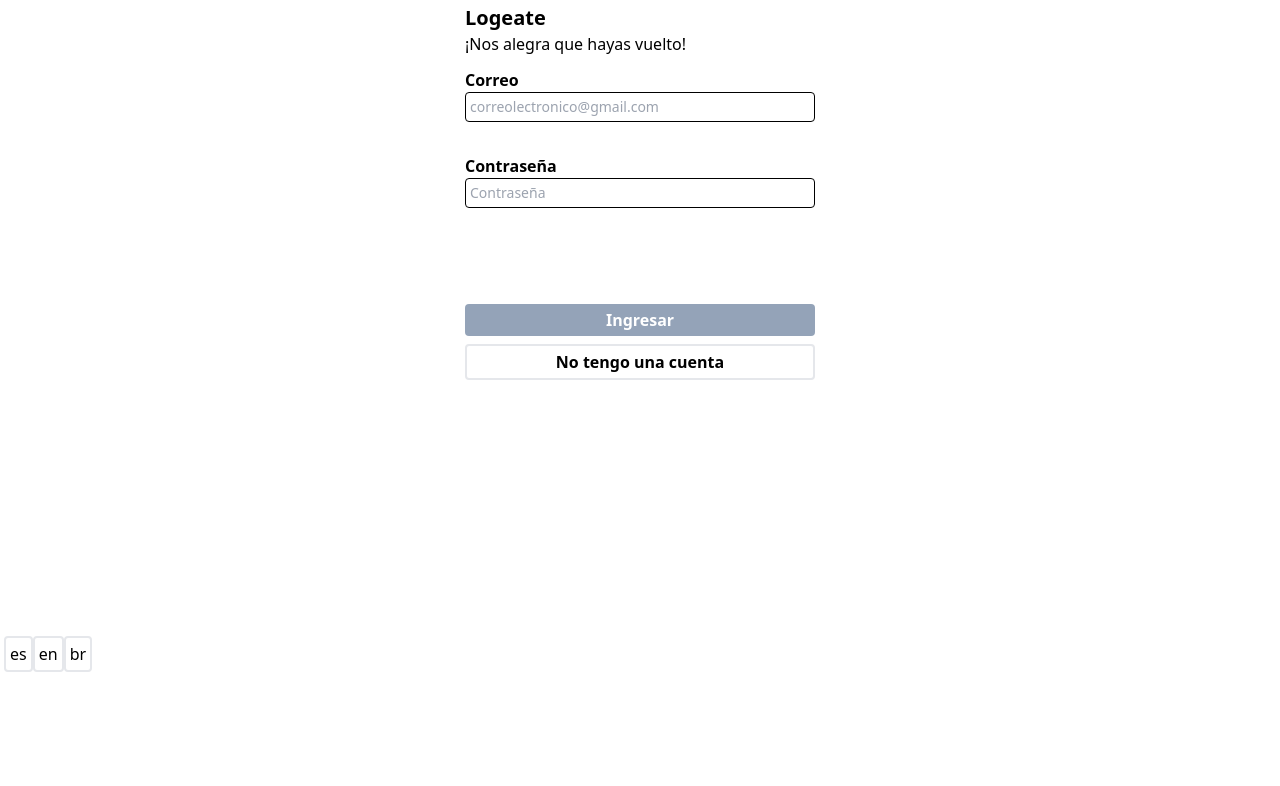
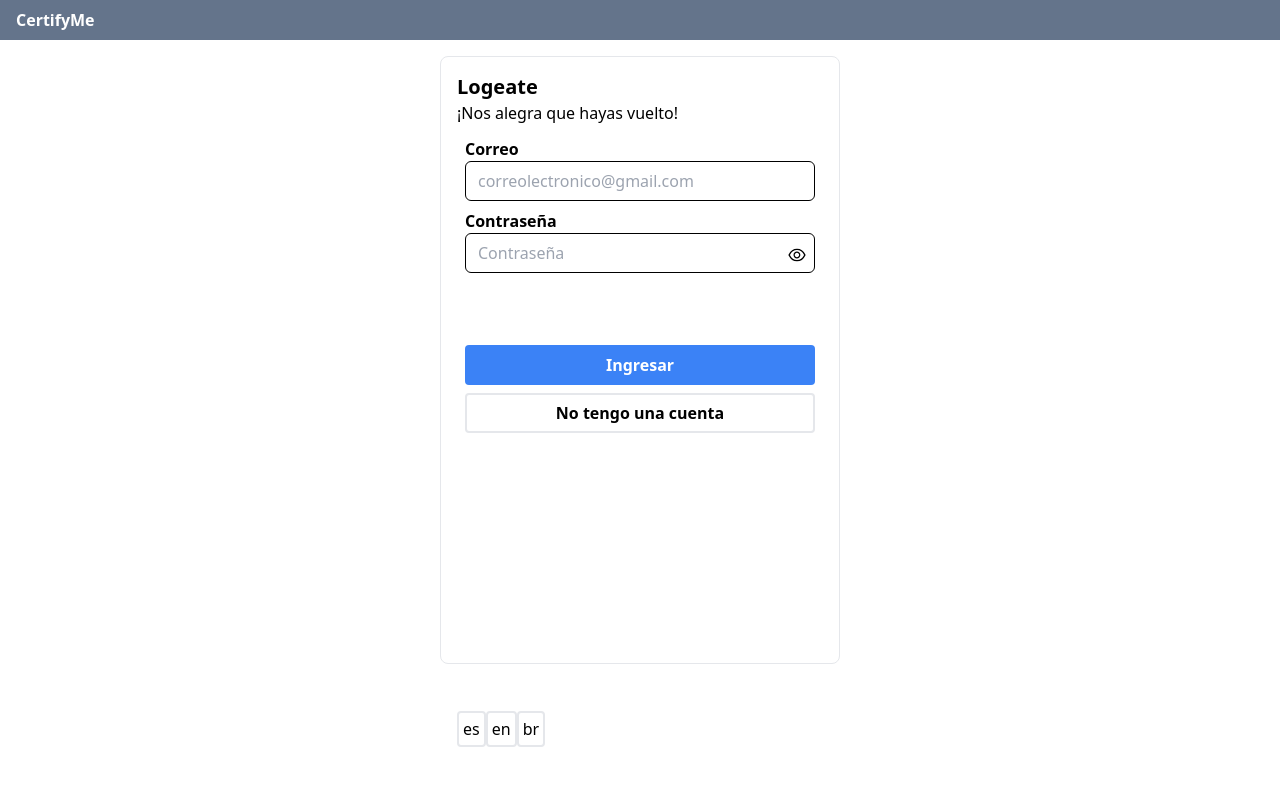
Before and after one commit to No-Country/s9-01-t-php-react, a React (Vite) app in the folder frontend/: page /login in a window 1280 px wide. Shown: the top 786 px of the page. Built offline with nearby package versions, Linux system fonts and the light colour scheme; no server answers.

Commit message:
fixed: Login and Register components, added hook useToast

```diff
--- a/frontend/package.json
+++ b/frontend/package.json
@@ -19,6 +19,7 @@
     "react-icons": "^4.10.1",
     "react-redux": "^8.1.1",
     "react-router-dom": "^6.14.1",
+    "react-toastify": "^9.1.3",
     "xlsx": "https://cdn.sheetjs.com/xlsx-0.20.0/xlsx-0.20.0.tgz"
   },
   "devDependencies": {
--- /dev/null
+++ b/frontend/src/hooks/useToast.jsx
@@ -0,0 +1,38 @@
+import { toast } from "react-toastify";
+import 'react-toastify/dist/ReactToastify.css';
+
+const successOptions = {
+  position: "top-right",
+  autoClose: 2000,
+  hideProgressBar: false,
+  closeOnClick: true,
+  pauseOnHover: true,
+  draggable: true,
+  progress: undefined,
+  theme: "colored"
+};
+
+const errorOptions = {
+  position: "top-right",
+  autoClose: 2000,
+  hideProgressBar: false,
+  closeOnClick: true,
+  pauseOnHover: true,
+  draggable: true,
+  progress: undefined,
+  theme: "colored"
+};
+
+const useToast = () => {
+  const toastSuccess = message => {
+    toast.success(message, successOptions);
+  };
+
+  const toastError = message => {
+    toast.error(message, errorOptions);
+  };
+
+  return { toastSuccess, toastError };
+};
+
+export default useToast;
--- a/frontend/src/pages/login.jsx
+++ b/frontend/src/pages/login.jsx
@@ -4,15 +4,17 @@ import { useNavigate } from "react-router-dom";
 import { useDispatch, useSelector } from "react-redux";
 import { login } from "../features/authSlice";
 import { changeLang } from "../features/langSlice";
-
-const inputStyle = " border-[1px] border-black text-sm p-1 rounded";
+import { AiOutlineEyeInvisible, AiOutlineEye } from "react-icons/ai";
+import useToast from "../hooks/useToast";
 
 const Login = () => {
   const [inputs, setInputs] = useState({
     password: "",
     email: ""
   });
+  const [isVisiblePass, setIsVisiblePass] = useState("password");
   const [loading, setLoading] = useState(false);
+  const [error, setError] = useState({ email: "", password: "" });
   const { login: loginLang } = useSelector(state => state.lang);
   const {
     title,
@@ -28,37 +30,54 @@ const Login = () => {
   const dispatch = useDispatch();
   const navigate = useNavigate();
 
+  const { toastSuccess, toastError } = useToast();
+
   const handlesInputs = e => {
     const { name, value } = e.target;
     setInputs({ ...inputs, [name]: value });
   };
+
   const handleSubmit = e => {
     e.preventDefault();
 
-    /*    if (inputs.password.length < 3) {
-      return setError({ password: "Contraseña demasiado corta" });
-    } */
+    if (inputs.password.length < 6) {
+      return setError({ password: "La contraseña debe ser mas de 5 carácteres" });
+    }
+    loginUser();
+  };
 
+  const loginUser = async () => {
+    try {
       setLoading(true);
-    postRequest(inputs, "/api/v1/auth/login")
-      .then(({ data }) => {
-        const { user, token } = data;
-        dispatch(login({ user, token }));
-      })
-      .catch(e => console.error(e))
-      .finally(() => setLoading(false));
+      const { data: auth, error } = await postRequest(inputs, "/api/v1/auth/login");
+      if (auth?.user) {
+        toastSuccess("Successfully logged in");
+        dispatch(login(auth));
+        navigate("/home");
+      } else {
+        toastError(error.error);
+      }
+    } catch (error) {
+      toastError(error);
+    } finally {
+      setLoading(false);
+    }
   };
 
   return (
-    <section className=" min-w-[340px] h-[80vh] p-1">
-      <form onSubmit={handleSubmit} className=" mx-auto h-full flex flex-col max-w-[350px]  ">
+    <>
+      <div className="flex items-center px-4 w-full h-10 bg-slate-500">
+        <p className="text-white font-bold">CertifyMe</p>
+      </div>
+      <section className="flex justify-center min-w-[340px] h-[80vh] p-4">
+        <div className="justify-center w-full max-w-[25rem] md:border md:rounded-lg md:p-4">
           <h1 className=" font-bold text-xl">{title}</h1>
           <p className=" mb-3">{paragraph}</p>
-
+          <form onSubmit={handleSubmit} className=" mx-auto h-full flex flex-col max-w-[350px]  ">
             <label className="flex flex-col">
               <span className=" font-bold ">{emailTitle}</span>
               <input
-            className={inputStyle}
+                className="w-full h-10 rounded-md border border-black 2 p-3 focus:outline-none focus:border-2"
                 type="email"
                 name="email"
                 value={inputs.email}
@@ -66,15 +85,13 @@ const Login = () => {
                 onChange={handlesInputs}
                 placeholder={emailPlaceholder}
               />
-          <div className=" h-4">
-            {/*   {error.email && <p className="text-center text-sm text-[#b96161fc]">{error.email}</p>} */}
-          </div>
             </label>
-        <label className="flex flex-col my-4">
+            <label className="flex flex-col my-2">
               <span className="font-bold">{passwordTitle}</span>
+              <div className=" relative">
                 <input
-            className={inputStyle}
-            type="text"
+                  className="w-full h-10 rounded-md border border-black 2 p-3 focus:outline-none focus:border-2"
+                  type={isVisiblePass}
                   value={inputs.password}
                   name="password"
                   min={5}
@@ -82,26 +99,42 @@ const Login = () => {
                   required
                   onChange={handlesInputs}
                 />
+                {isVisiblePass === "password" ? (
+                  <AiOutlineEye
+                    className="absolute top-3 right-2 text-xl cursor-pointer"
+                    onClick={() => setIsVisiblePass("text")}
+                  />
+                ) : (
+                  <AiOutlineEyeInvisible
+                    className="absolute top-3 right-2 text-xl cursor-pointer"
+                    onClick={() => setIsVisiblePass("password")}
+                  />
+                )}
+              </div>
+              {error.password && (
                 <div className=" h-4">
-            {/*   {error.password && (
                   <p className="text-center text-sm text-[#b96161fc]">{error.password}</p>
-            )} */}
                 </div>
+              )}
             </label>
 
             <div className="flex flex-col gap-2 mt-[4rem] font-bold">
               <button
                 disabled={loading}
                 type="submit"
-            className=" text-white rounded p-1 bg-slate-400 disabled:opacity-75 hover:opacity-90 "
-          >
-            {confirmButton}
+                className="h-10 text-white rounded p-1 bg-blue-500 disabled:opacity-75 hover:opacity-90 ">
+                {loading ? (
+                  <div className="flex items-center justify-center">
+                    <div className="border-2 border-white border-t-ligthblue rounded-full w-5 h-5 animate-spin"></div>
+                  </div>
+                ) : (
+                  confirmButton
+                )}
               </button>
               <button
                 onClick={() => navigate("/register")}
                 disabled={loading}
-            className=" rounded border-2 hover:bg-slate-50   p-1 disabled:opacity-75"
-          >
+                className="h-10 rounded border-2 hover:bg-slate-50   p-1 disabled:opacity-75">
                 {noAccountButton}
               </button>
             </div>
@@ -109,24 +142,23 @@ const Login = () => {
           <div className="flex">
             <button
               onClick={() => dispatch(changeLang("es"))}
-          className=" rounded border-2 hover:bg-slate-50   p-1 disabled:opacity-75"
-        >
+              className=" rounded border-2 hover:bg-slate-50   p-1 disabled:opacity-75">
               es
             </button>
             <button
               onClick={() => dispatch(changeLang("en"))}
-          className=" rounded border-2 hover:bg-slate-50   p-1 disabled:opacity-75"
-        >
+              className=" rounded border-2 hover:bg-slate-50   p-1 disabled:opacity-75">
               en
             </button>
             <button
               onClick={() => dispatch(changeLang("br"))}
-          className=" rounded border-2 hover:bg-slate-50   p-1 disabled:opacity-75"
-        >
+              className=" rounded border-2 hover:bg-slate-50   p-1 disabled:opacity-75">
               br
             </button>
           </div>
+        </div>
       </section>
+    </>
   );
 };
 
--- a/frontend/src/pages/register.jsx
+++ b/frontend/src/pages/register.jsx
@@ -1,6 +1,8 @@
 import { useEffect, useState } from "react";
 import { postRequest } from "../services/httpRequest";
 import { useNavigate } from "react-router-dom";
+import { AiOutlineEyeInvisible, AiOutlineEye } from "react-icons/ai";
+import useToast from "../hooks/useToast";
 
 const Register = () => {
   const [confirmPass, setConfirmPass] = useState("");
@@ -15,6 +17,8 @@ const Register = () => {
   });
   const navigate = useNavigate();
 
+  const { toastSuccess, toastError } = useToast();
+
   const handleChange = e => {
     setUserRegister({ ...userRegister, [e.target.id]: e.target.value });
   };
@@ -27,35 +31,34 @@ const Register = () => {
   const handleSubmit = e => {
     e.preventDefault();
 
-    setUserRegister({
-      name: "",
-      email: "",
-      password: ""
-    });
     registerUser();
-    setConfirmPass("");
   };
 
   const registerUser = async () => {
     try {
       setIsLoading(true);
-      let response = await postRequest(userRegister, "/api/v1/users");
-
-      const userRegitered = response?.data.user;
-      if (userRegitered?.name) {
-        let name = userRegitered.name;
-        let email = userRegitered.email;
-        setIsLoading(false);
-        alert(`${name} registrado exitosamente con e-mail ${email}`);
-        navigate("/login");
+      let { data, error } = await postRequest(userRegister, "/api/v1/users");
+      if (data?.user?.name) {
+        toastSuccess("Successfully register");
+        setUserRegister({
+          name: "",
+          email: "",
+          password: ""
+        });
+        setConfirmPass("");
+        return navigate("/login");
       }
+      if (error) toastError(error.errors.email[0]);
     } catch (error) {
-      console.log(error);
+      toastError(error);
+    } finally {
+      setIsLoading(false);
     }
   };
 
   const isValid = () => {
     const password = userRegister.password;
+    if (password.length < 6) return true;
     if (password === "") return true;
     if (password === confirmPass) return false;
     return true;
@@ -117,19 +120,19 @@ const Register = () => {
                     type={isVisiblePass}
                     id="password"
                     value={userRegister.password}
-                    placeholder="Contraseña"
+                    placeholder="Contraseña (min 6 carácteres)"
                     onChange={handleChange}
                     className="w-full h-10 rounded-md border border-black p-3 focus:outline-none focus:border-2"
                     required
                   />
                   {isVisiblePass === "password" ? (
-                    <div
-                      className="absolute w-4 h-4 bg-green rounded-full top-3 right-2 text-xl cursor-pointer"
+                    <AiOutlineEye
+                      className="absolute top-3 right-2 text-xl cursor-pointer"
                       onClick={() => setIsVisiblePass("text")}
                     />
                   ) : (
-                    <div
-                      className="absolute w-4 h-4 bg-red rounded-full top-3 right-2 text-xl cursor-pointer"
+                    <AiOutlineEyeInvisible
+                      className="absolute top-3 right-2 text-xl cursor-pointer"
                       onClick={() => setIsVisiblePass("password")}
                     />
                   )}
@@ -156,8 +159,7 @@ const Register = () => {
                 disabled={isNotValid}
                 className={`w-full h-10 ${
                   isNotValid ? "bg-gray-700" : " bg-blue-500"
-                } text-white p-2  rounded-lg mt-4`}
-              >
+                } text-white p-2  rounded-lg mt-4`}>
                 {isLoading ? (
                   <div className="flex items-center justify-center">
                     <div className="border-2 border-white border-t-ligthblue rounded-full w-5 h-5 animate-spin"></div>
@@ -167,9 +169,9 @@ const Register = () => {
                 )}
               </button>
               <button
-                type="submit"
+                type="button"
                 className={` flex items-center justify-center w-full h-10 border-2 border-black text-black p-2 font-bold rounded-lg mt-1`}
-              >
+                onClick={() => navigate("/login")}>
                 Ya tengo una cuenta
               </button>
             </div>
--- a/frontend/src/routes/App.jsx
+++ b/frontend/src/routes/App.jsx
@@ -7,9 +7,12 @@ import { UserRouteProtected } from "./user/userRouteProtected";
 import Dashboard from "../pages/dashboard";
 import Profile from "../pages/profile";
 import Landing from "../pages/landing";
+import { ToastContainer } from "react-toastify";
+import 'react-toastify/dist/ReactToastify.css';
 
 function App() {
   return (
+    <>
       <BrowserRouter>
         <Routes>
           <Route index element={<Landing />} />
@@ -23,6 +26,8 @@ function App() {
           </Route>
         </Routes>
       </BrowserRouter>
+      <ToastContainer />
+    </>
   );
 }
 
--- a/frontend/src/services/httpRequest.js
+++ b/frontend/src/services/httpRequest.js
@@ -18,11 +18,10 @@ export const postRequest = async (dataSend, endpoint) => {
         Authorization: getToken()
       }
     });
-
     return data;
   } catch (error) {
     if (axios.isAxiosError(error)) {
-      throw new Error(error.message);
+      return { error: error.response?.data };
     } else {
       console.log(error);
       return "An unexpected error occurred";
```
Also changed, not shown: 1 other file (tests, documents, lock files or other folders). Lines whose indentation alone changed are shown as unchanged.
